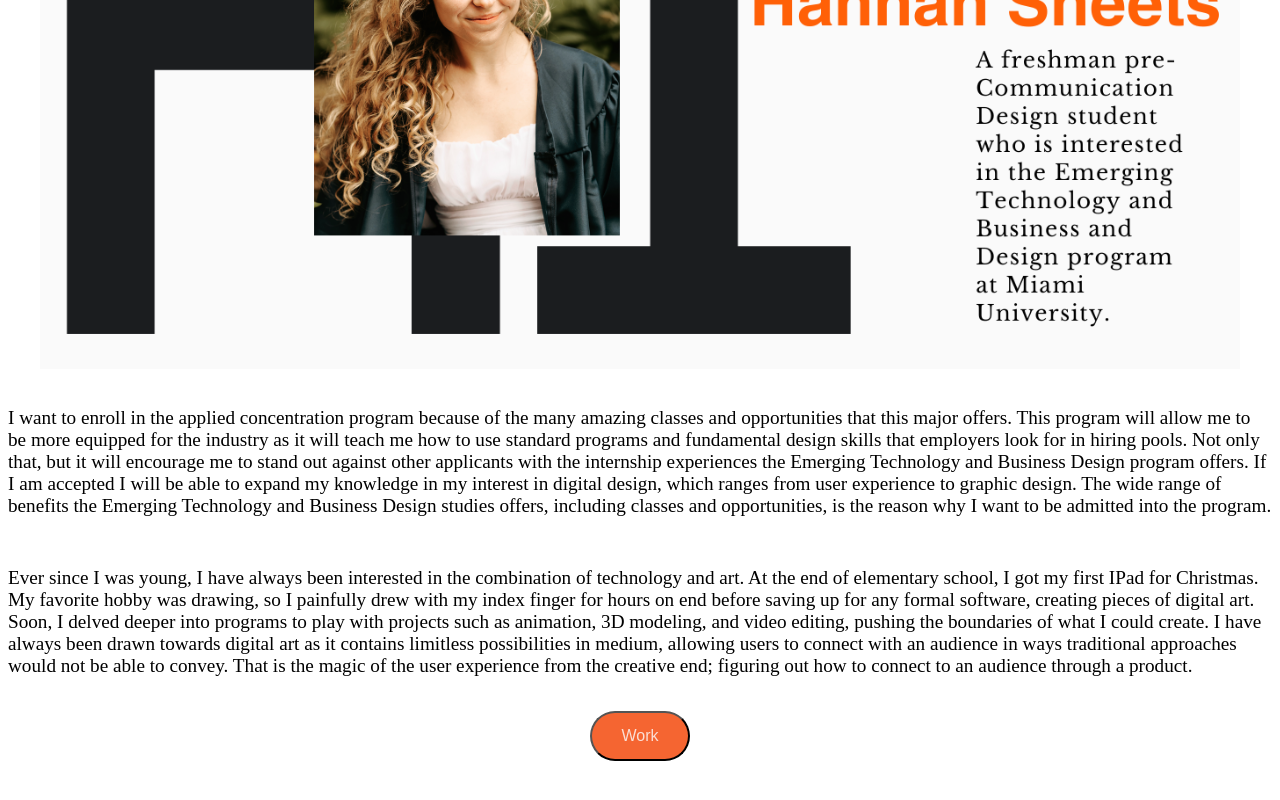
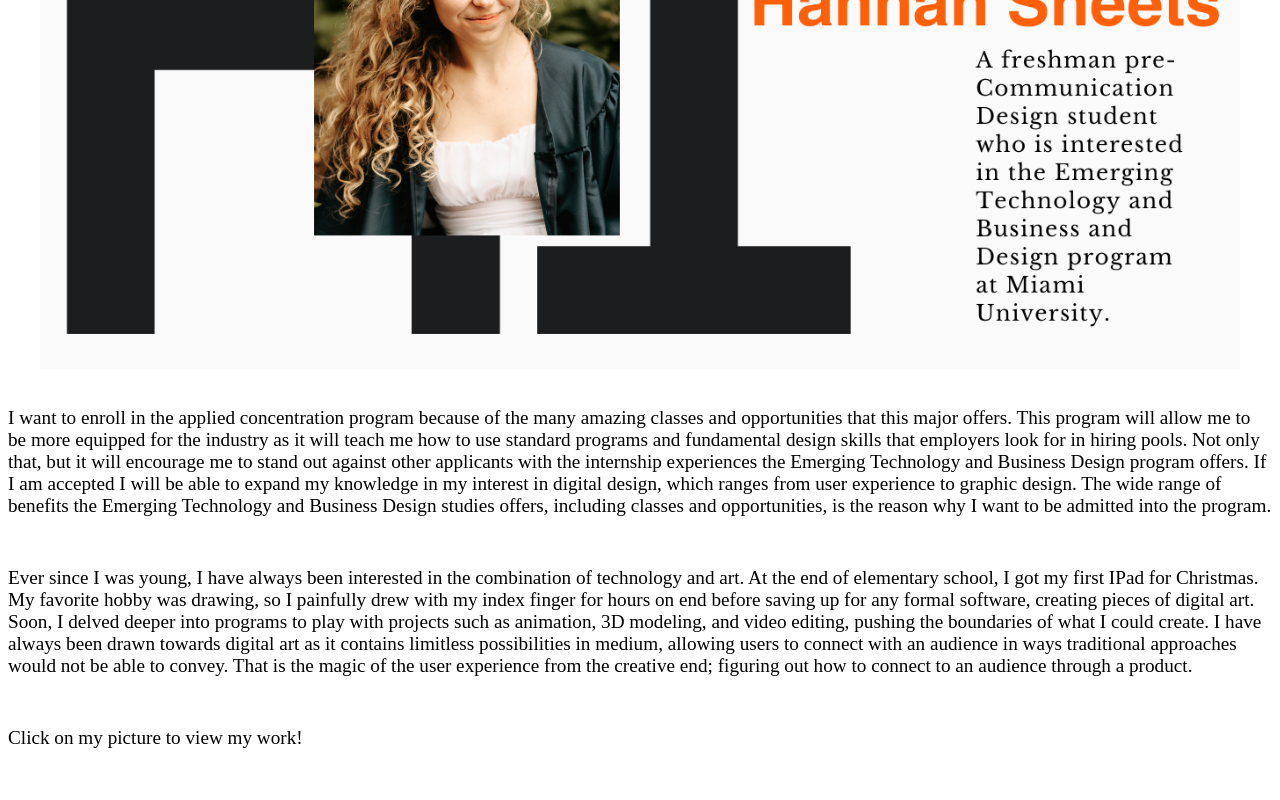
Before and after one commit to hannahgsheets/hannahsheets.github.io, a plain HTML site: page index.html in a window 1280 px wide. Shown: the part 314-1114 px from the top of the page. Drawn offline with Linux system fonts and the light colour scheme.

Commit message:
Update index.html

```diff
--- a/index.html
+++ b/index.html
@@ -18,10 +18,7 @@
     <br>
     <div id="box2"></div><p><big>Ever since I was young, I have always been interested in the combination of technology and art. At the end of elementary school, I got my first IPad for Christmas. My favorite hobby was drawing, so I painfully drew with my index finger for hours on end before saving up for any formal software, creating pieces of digital art. Soon, I delved deeper into programs to play with projects such as animation, 3D modeling, and video editing, pushing the boundaries of what I could create. I have always been drawn towards digital art as it contains limitless possibilities in medium, allowing users to connect with an audience in ways traditional approaches would not be able to convey. That is the magic of the user experience from the creative end; figuring out how to connect to an audience through a product.</big></p></div>
 <br>
-<a href="http://127.0.0.1:5500/page2.html">
-    <div style="text-align: center;">
-    <button style="background-color: rgb(245,101,49); color: rgb(250,222,212); border-radius: 500px; height: 50px; width: 100px;"> <big>Work</big> </div> </button>
-    <br>
+ <div id="box2"></div><p><big>Click on my picture to view my work!</big></p></div>
     <br>
     <br>
     <br>
```
